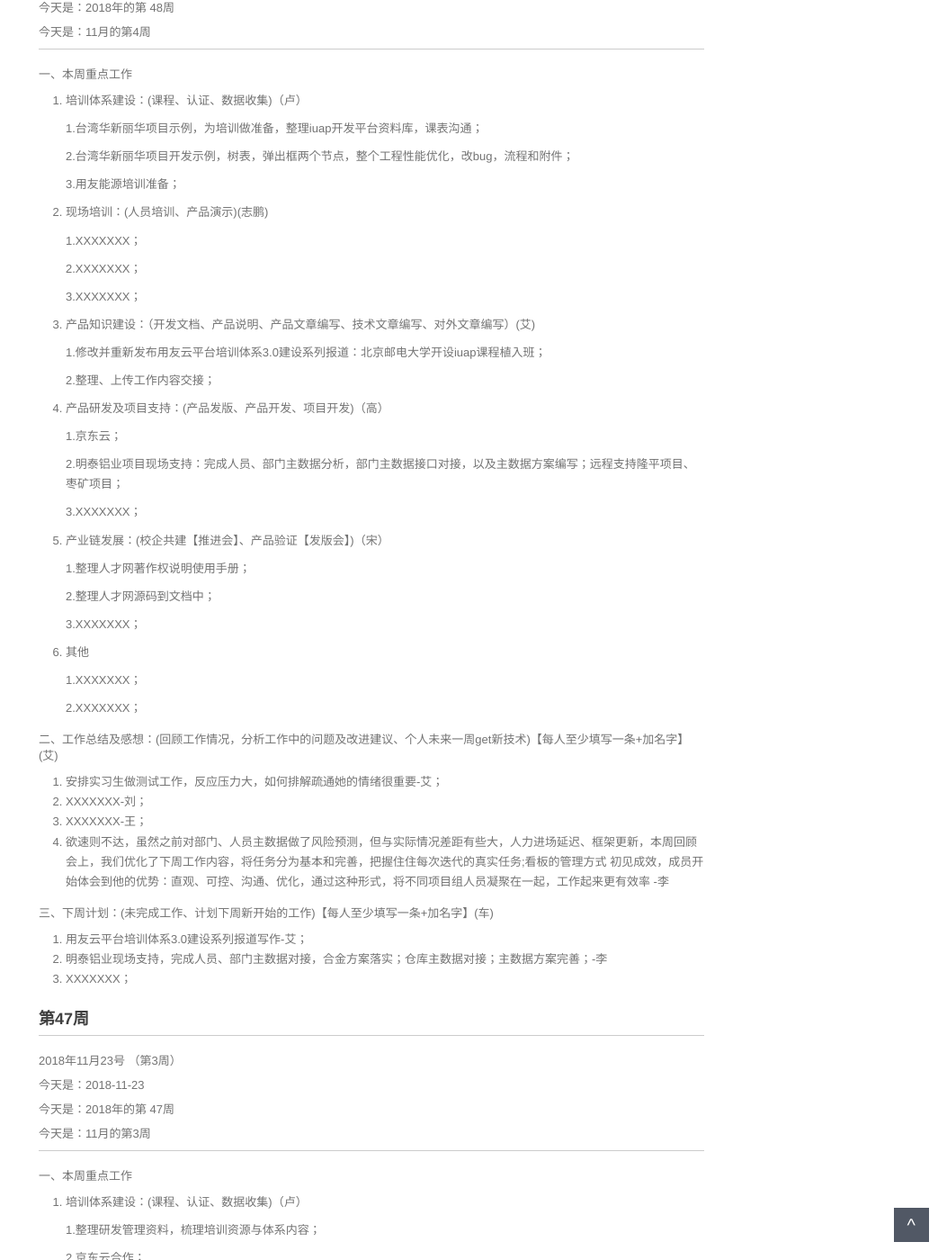
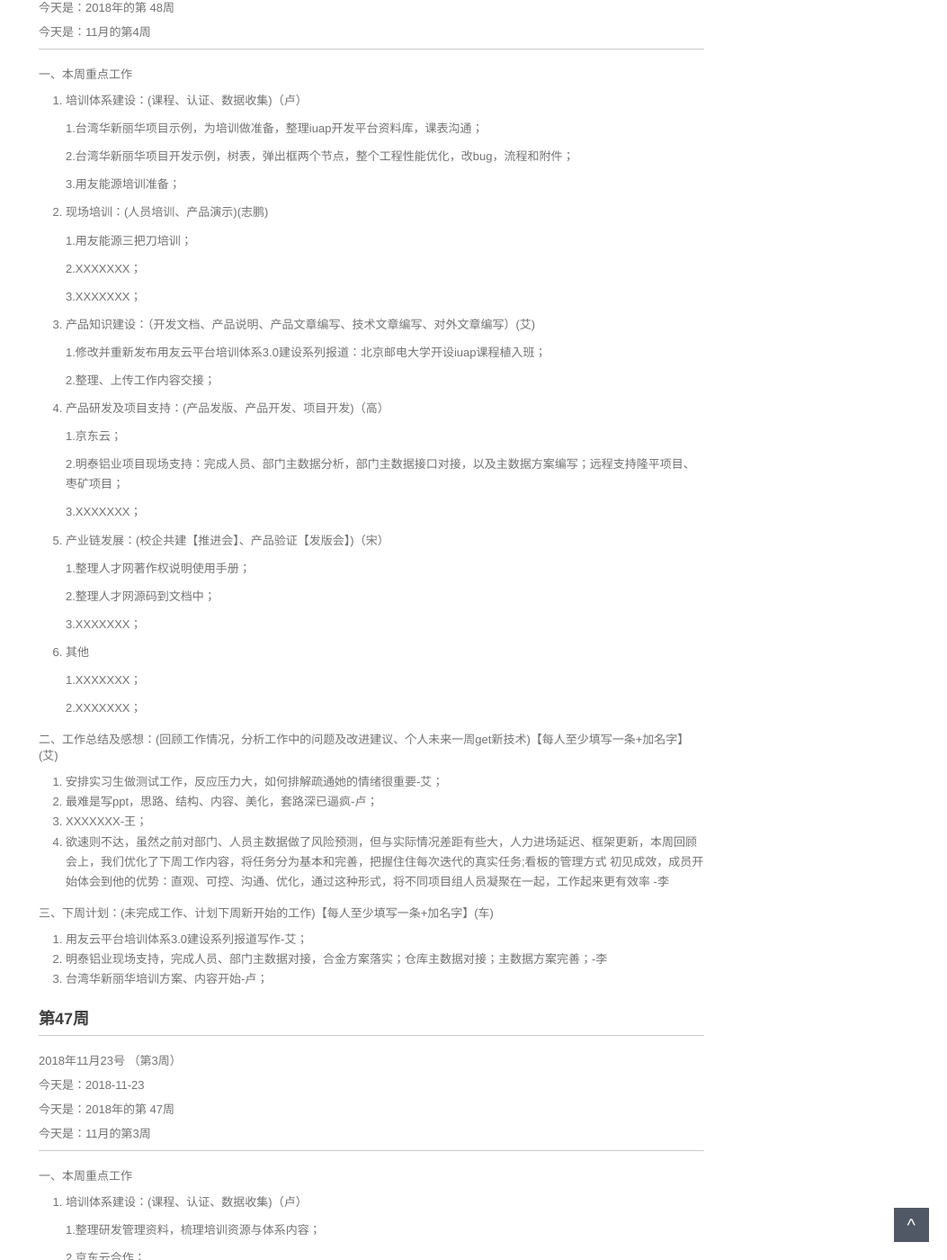
Before and after one commit to walllFlower/blog, a Jekyll site: the page built from _posts/2018-07-17-day_report_cxz.md, in a window 1280 px wide and 1400 px high, scrolled down 435 px. Shown: the whole window at 90% size, without its empty margins (227-1280 px from the left). Built offline with Jekyll 4.4.1, drawn with Linux system fonts in a browser that asks for light colours; comment, search, counter and statistics services are not loaded.

Commit message:
Update 2018-07-17-day_report_cxz.md

```diff
--- a/_posts/2018-07-17-day_report_cxz.md
+++ b/_posts/2018-07-17-day_report_cxz.md
@@ -34,44 +34,44 @@ categories: 技术运营工作周报
 
 2. 现场培训：(人员培训、产品演示)(志鹏)
 
+    1.用友能源三把刀培训；
+
+    2.XXXXXXX；
+
+    3.XXXXXXX；
+
+3. 产品知识建设：（开发文档、产品说明、产品文章编写、技术文章编写、对外文章编写）(艾)
+
+    1.修改并重新发布用友云平台培训体系3.0建设系列报道：北京邮电大学开设iuap课程植入班；
+
+    2.整理、上传工作内容交接；
+
+4. 产品研发及项目支持：(产品发版、产品开发、项目开发)（高）
+
+    1.京东云；
+
+    2.明泰铝业项目现场支持：完成人员、部门主数据分析，部门主数据接口对接，以及主数据方案编写；远程支持隆平项目、枣矿项目；
+
+    3.XXXXXXX；
+
+5. 产业链发展：(校企共建【推进会】、产品验证【发版会】)（宋）
+
+    1.整理人才网著作权说明使用手册；
+
+    2.整理人才网源码到文档中；
+
+    3.XXXXXXX；
+
+6. 其他
+
     1.XXXXXXX；
 
     2.XXXXXXX；
 
-    3.XXXXXXX；
-
-3. 产品知识建设：（开发文档、产品说明、产品文章编写、技术文章编写、对外文章编写）(艾)
-
-    1.修改并重新发布用友云平台培训体系3.0建设系列报道：北京邮电大学开设iuap课程植入班；
-
-    2.整理、上传工作内容交接；
-
-4. 产品研发及项目支持：(产品发版、产品开发、项目开发)（高）
-
-    1.京东云；
-
-    2.明泰铝业项目现场支持：完成人员、部门主数据分析，部门主数据接口对接，以及主数据方案编写；远程支持隆平项目、枣矿项目；
-
-    3.XXXXXXX；
-
-5. 产业链发展：(校企共建【推进会】、产品验证【发版会】)（宋）
-
-    1.整理人才网著作权说明使用手册；
-
-    2.整理人才网源码到文档中；
-
-    3.XXXXXXX；
-
-6. 其他
-
-    1.XXXXXXX；
-
-    2.XXXXXXX；
-
 二、工作总结及感想：(回顾工作情况，分析工作中的问题及改进建议、个人未来一周get新技术)【每人至少填写一条+加名字】(艾)
 
 1. 安排实习生做测试工作，反应压力大，如何排解疏通她的情绪很重要-艾；
-2. XXXXXXX-刘；
+2. 最难是写ppt，思路、结构、内容、美化，套路深已逼疯-卢；
 3. XXXXXXX-王；
 4. 欲速则不达，虽然之前对部门、人员主数据做了风险预测，但与实际情况差距有些大，人力进场延迟、框架更新，本周回顾会上，我们优化了下周工作内容，将任务分为基本和完善，把握住住每次迭代的真实任务;看板的管理方式 初见成效，成员开始体会到他的优势：直观、可控、沟通、优化，通过这种形式，将不同项目组人员凝聚在一起，工作起来更有效率 -李
 
@@ -79,7 +79,7 @@ categories: 技术运营工作周报
 
 1. 用友云平台培训体系3.0建设系列报道写作-艾；
 2. 明泰铝业现场支持，完成人员、部门主数据对接，合金方案落实；仓库主数据对接；主数据方案完善；-李
-3. XXXXXXX；
+3. 台湾华新丽华培训方案、内容开始-卢；
 
 
 
```
